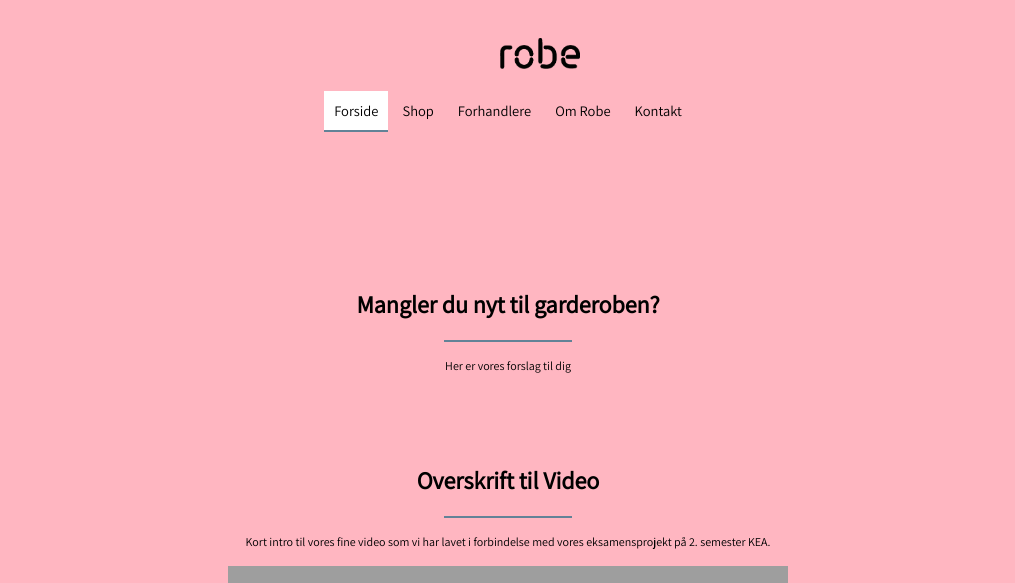
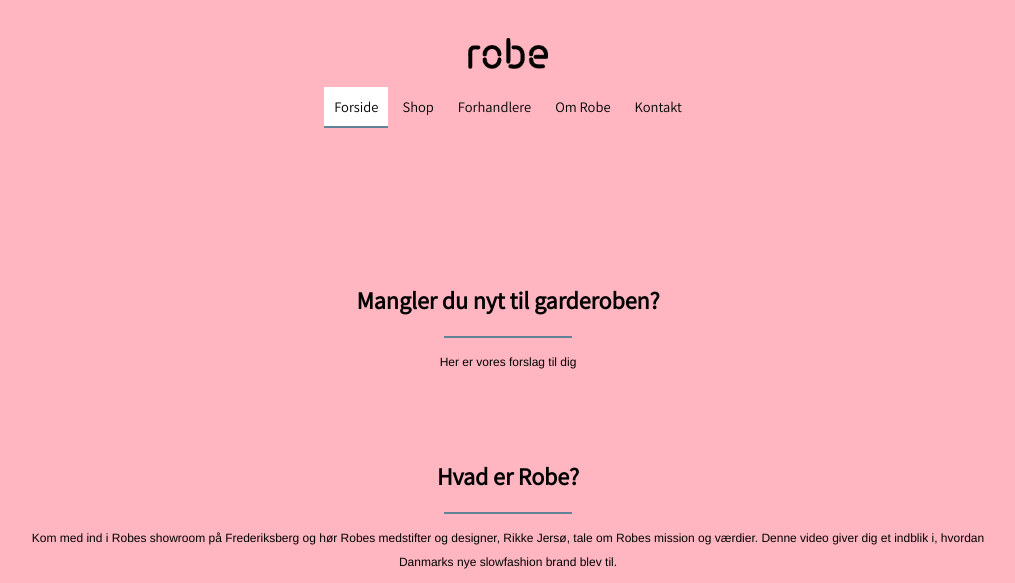
Before and after one commit to ceci7307/webshop-robe, a plain HTML site: page forside.html in a window 1280 px wide. Shown: the top 583 px of the page, without its empty margins (132-1147 px from the left). Drawn offline with Linux system fonts and the light colour scheme; no server answers; grey boxes are pictures that could not be loaded.

Commit message:
Video og nyt content indsat

```diff
--- a/forside.html
+++ b/forside.html
@@ -118,13 +118,13 @@
         <br>
 
         <div class="forslag-txt">
-            <h2>Overskrift til Video</h2>
+            <h2>Hvad er Robe?</h2>
             <div class="linje2"></div>
-            <p>Kort intro til vores fine video som vi har lavet i forbindelse med vores eksamensprojekt på 2. semester KEA. </p>
+            <p>Kom med ind i Robes showroom på Frederiksberg og hør Robes medstifter og designer, Rikke Jersø, tale om Robes mission og værdier. Denne video giver dig et indblik i, hvordan Danmarks nye slowfashion brand blev til.</p>
         </div>
 
         <div class="youVideo">
-            <iframe width="560" height="315" src="https://www.youtube.com/embed/rmCA3qQkqso" frameborder="0" allow="accelerometer; autoplay; encrypted-media; gyroscope; picture-in-picture" allowfullscreen></iframe>
+<iframe width="560" height="315" src="https://www.youtube.com/embed/k0KxsZ1jaW4" frameborder="0" allow="accelerometer; autoplay; encrypted-media; gyroscope; picture-in-picture" allowfullscreen></iframe>
         </div>
 
         <br>
--- a/kronik.css
+++ b/kronik.css
@@ -1,9 +1,18 @@
-img{
+img {
     width: 100%;
 }
 
-body {
+h1,
+h2,
+h3,
+h4,
+h5,
+h6 {
     font-family: 'Assistant', sans-serif;
+}
+
+p {
+    font-family: Helvetica, sans-serif;
 }
 
 /*Navigation*/
@@ -19,8 +28,8 @@ body {
     display: inline;
 }
 
-.nav a{
-    display: none ;
+.nav a {
+    display: none;
     padding: 10px;
     text-decoration: none;
     color: black;
@@ -41,19 +50,22 @@ body {
     border-bottom: none;
 }
 
-.logo-container img{
+.logo-container img {
     width: 100%;
     max-width: 13vw;
     margin-top: 2vw;
-    margin-left: 5vw;
+    float: right;
 }
-.header-container{
+
+.header-container {
     display: grid;
     grid-template-columns: 1fr 1fr;
 }
-.icon-container{
+
+.icon-container {
     margin-right: 5vw;
 }
+
 .icon {
     float: right;
     display: block;
@@ -80,17 +92,17 @@ body {
 
 
 
-.kronik-container{
+.kronik-container {
     display: grid;
     grid-template-areas: "billede billede" "txt txt";
 }
 
-.data-txt{
+.data-txt {
     grid-area: txt;
 }
 
 
-.blog-billede{
+.blog-billede {
     grid-area: billede;
     max-width: 250px;
     margin: auto;
@@ -104,20 +116,20 @@ body {
         background-color: lightpink;
     }
 
-    .kronik-container{
+    .kronik-container {
         display: grid;
         grid-template-areas: "billede txt";
     }
 
 
-    .data-txt{
+    .data-txt {
         margin-left: 5vw;
         margin-right: 5vw;
         line-height: 1.5;
     }
 
 
-.blog-billede{
+    .blog-billede {
 
         max-width: 250px;
         margin-left: 5vw;
@@ -132,7 +144,7 @@ body {
         display: inline-block;
     }
 
-    .header-container{
+    .header-container {
         display: grid;
         grid-template-columns: 1fr;
     }
@@ -142,7 +154,7 @@ body {
         padding-top: 1vw;
     }
 
-    .logo-container img{
+    .logo-container img {
         max-width: 80px;
     }
 
@@ -155,14 +167,14 @@ body {
         background-color: lightblue;
     }
 
-        .data-txt{
+    .data-txt {
         margin-left: 5vw;
         margin-right: 13vw;
         line-height: 1.5;
     }
 
 
-.blog-billede{
+    .blog-billede {
 
         max-width: 300px;
         margin-left: 13vw;
@@ -176,7 +188,7 @@ body {
         font-size: 16px;
         padding: 0vw 1.5vw;
     }
-            .logo-container img{
+    .logo-container img {
         max-width: 90px;
     }
 
--- a/style-2.css
+++ b/style-2.css
@@ -10,14 +10,14 @@ h2,
 h3,
 h4,
 h5,
-h6,
-p {
+h6 {
     font-family: 'Assistant', sans-serif;
 }
 
 p {
     font-size: 12px;
     line-height: 2;
+    font-family: Helvetica, sans-serif;
 }
 
 /*Navigation*/
@@ -33,8 +33,8 @@ p {
     display: inline;
 }
 
-.nav a{
-    display: none ;
+.nav a {
+    display: none;
     padding: 10px;
     text-decoration: none;
     color: black;
@@ -55,19 +55,22 @@ p {
     border-bottom: none;
 }
 
-.logo-container img{
+.logo-container img {
     width: 100%;
     max-width: 13vw;
     margin-top: 2vw;
-    margin-left: 5vw;
+    float: right;
 }
-.header-container{
+
+.header-container {
     display: grid;
     grid-template-columns: 1fr 1fr;
 }
-.icon-container{
+
+.icon-container {
     margin-right: 5vw;
 }
+
 .icon {
     float: right;
     display: block;
@@ -95,9 +98,10 @@ p {
 
 /* FORSIDE */
 
+
+
 .forslag-txt {
-    margin-left: 3vw;
-    margin-right: 3vw;
+    text-align: center
 }
 
 .forside-container {
@@ -372,9 +376,9 @@ select {
 }
 
 .linje2 {
-    border-bottom: 1.5px solid #628297;
-    max-width: 60px;
-    margin-left: 75px;
+    border-bottom: 0.5vw solid #628297;
+    max-width: 15vw;
+    margin-left: 39vw;
 }
 
 
@@ -489,7 +493,7 @@ select {
         display: inline-block;
     }
 
-    .header-container{
+    .header-container {
         display: grid;
         grid-template-columns: 1fr;
     }
@@ -499,7 +503,7 @@ select {
         padding-top: 1vw;
     }
 
-    .logo-container img{
+    .logo-container img {
         max-width: 80px;
     }
 
@@ -589,7 +593,7 @@ select {
         padding: 0vw 1.5vw;
     }
 
-        .logo-container img{
+    .logo-container img {
         max-width: 90px;
     }
 
--- a/style-single-1.css
+++ b/style-single-1.css
@@ -10,8 +10,8 @@ h2,
 h3,
 h4,
 h5,
-h6,
-p {
+h6
+ {
     font-family: 'Assistant', sans-serif;
 }
 
@@ -26,6 +26,7 @@ h3 {
 
 p {
     font-size: 12px;
+    font-family: Helvetica, sans-serif;
 }
 
 
@@ -68,7 +69,7 @@ p {
     width: 100%;
     max-width: 13vw;
     margin-top: 2vw;
-    margin-left: 5vw;
+    float: right;
 }
 .header-container{
     display: grid;
```
Lines whose indentation alone changed are shown as unchanged.
